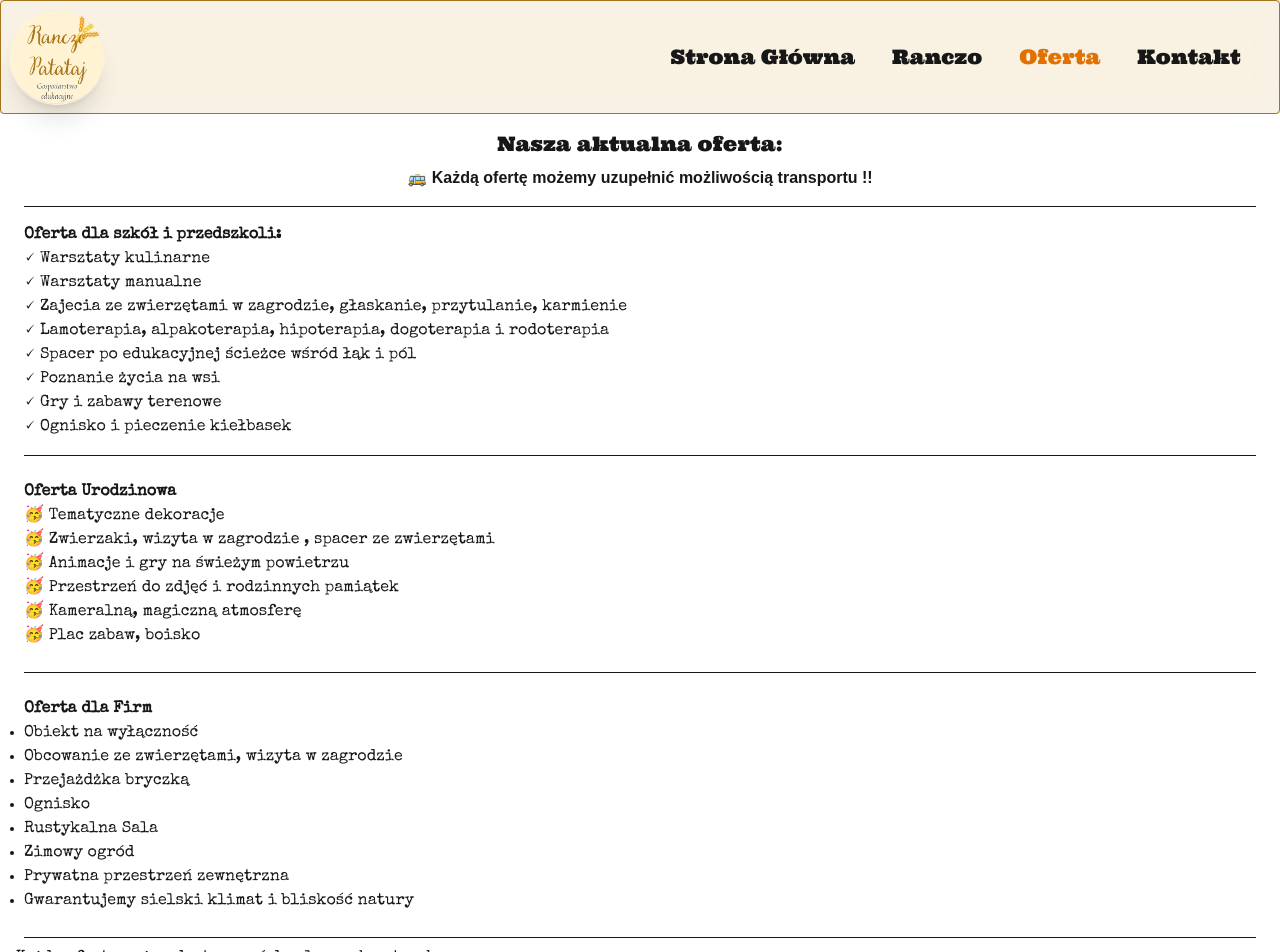
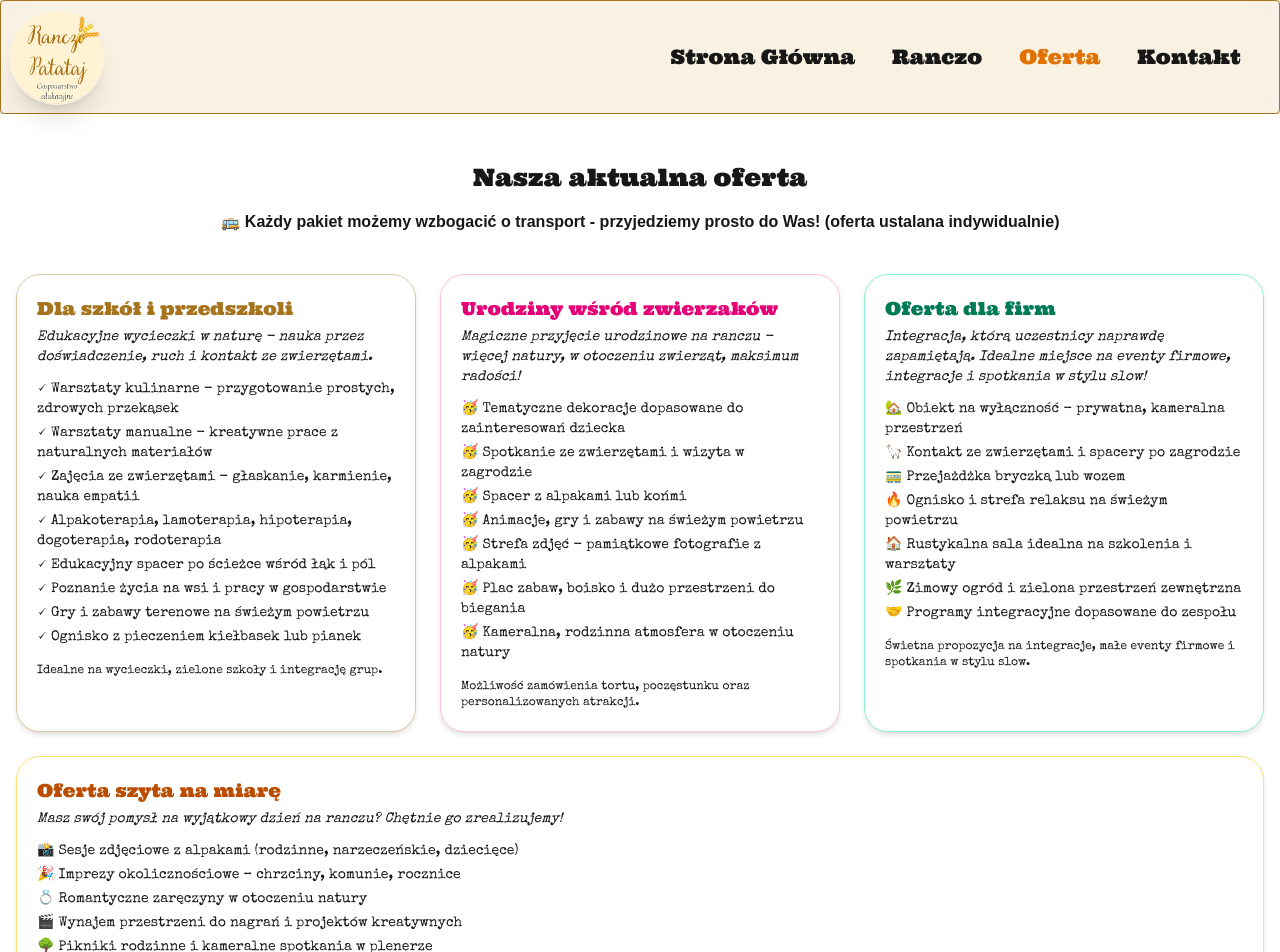
Before and after one commit to sabaudianin/ranczo-patataj, a Next.js app: page /oferta in a window 1280 px wide. Shown: the top 952 px of the page. Built offline with nearby package versions, Linux system fonts and the light colour scheme; a web font is replaced by a local one.

Commit message:
feat build offers for diferrent types of clients

```diff
--- a/app/oferta/page.tsx
+++ b/app/oferta/page.tsx
@@ -33,68 +33,131 @@ export default function Oferta() {
         strategy="afterInteractive"
         dangerouslySetInnerHTML={{ __html: JSON.stringify(servicesJsonLd) }}
       />
-      <div className="py-24 md:py-4 max-w-7xl mx-auto px-4">
-        <h1 className="text-center font-ultra text-xl">
-          Nasza aktualna oferta:
-        </h1>
+
+      <section
+        className="py-24 md:py-12 max-w-7xl mx-auto px-4"
+        id="oferta"
+      >
+        <h2 className="text-center font-ultra text-2xl mb-2">
+          Nasza aktualna oferta
+        </h2>
         <p className="font-semibold py-2 text-center">
-          🚌 Każdą ofertę możemy uzupełnić możliwością transportu !!
+          🚌 Każdy pakiet możemy wzbogacić o transport - przyjedziemy prosto do
+          Was! (oferta ustalana indywidualnie)
         </p>
-        <hr className="m-2" />
-        <ul className="p-2 font-special">
-          <span className="font-semibold">
-            {" "}
-            Oferta dla szkół i przedszkoli:
-          </span>
-          <li className="text-xs"></li>
-          <li>🗸 Warsztaty kulinarne</li>
-          <li>🗸 Warsztaty manualne</li>
+
+        <div className="mt-8 grid gap-6 md:grid-cols-2 xl:grid-cols-3">
+          {/* KARTA: SZKOŁY I PRZEDSZKOLA */}
+          <article className="rounded-3xl border border-[var(--c-primary)]/40 p-5 shadow-md flex flex-col">
+            <h3 className="font-ultra text-lg mb-1 text-[var(--c-primary)]">
+              Dla szkół i przedszkoli
+            </h3>
+            <p className="text-sm italic mb-3 font-special">
+              Edukacyjne wycieczki w naturę - nauka przez doświadczenie, ruch i
+              kontakt ze zwierzętami.
+            </p>
+            <ul className="font-special text-sm space-y-1">
               <li>
-            🗸 Zajecia ze zwierzętami w zagrodzie, głaskanie, przytulanie,
-            karmienie
+                🗸 Warsztaty kulinarne - przygotowanie prostych, zdrowych
+                przekąsek
               </li>
               <li>
-            🗸 Lamoterapia, alpakoterapia, hipoterapia, dogoterapia i rodoterapia
+                🗸 Warsztaty manualne - kreatywne prace z naturalnych materiałów
               </li>
-          <li>🗸 Spacer po edukacyjnej ścieżce wśród łąk i pól</li>
-          <li>🗸 Poznanie życia na wsi</li>
+              <li>
+                🗸 Zajęcia ze zwierzętami - głaskanie, karmienie, nauka empatii
+              </li>
+              <li>
+                🗸 Alpakoterapia, lamoterapia, hipoterapia, dogoterapia,
+                rodoterapia
+              </li>
+              <li>🗸 Edukacyjny spacer po ścieżce wśród łąk i pól</li>
+              <li>🗸 Poznanie życia na wsi i pracy w gospodarstwie</li>
+              <li>🗸 Gry i zabawy terenowe na świeżym powietrzu</li>
+              <li>🗸 Ognisko z pieczeniem kiełbasek lub pianek</li>
+            </ul>
+            <p className="mt-4 text-xs  font-special">
+              Idealne na wycieczki, zielone szkoły i integrację grup.
+            </p>
+          </article>
 
-          <li>🗸 Gry i zabawy terenowe</li>
-          <li>🗸 Ognisko i pieczenie kiełbasek</li>
+          {/* KARTA: URODZINY DZIECIĘCE */}
+          <article className="rounded-3xl border border-pink-300/70 p-5 shadow-md flex flex-col">
+            <h3 className="font-ultra text-lg mb-1 text-pink-600">
+              Urodziny wśród zwierzaków
+            </h3>
+            <p className="text-sm italic mb-3 font-special">
+              Magiczne przyjęcie urodzinowe na ranczu - więcej natury, w
+              otoczeniu zwierząt, maksimum radości!
+            </p>
+            <ul className="font-special text-sm space-y-1">
+              <li>
+                🥳 Tematyczne dekoracje dopasowane do zainteresowań dziecka
+              </li>
+              <li>🥳 Spotkanie ze zwierzętami i wizyta w zagrodzie</li>
+              <li>🥳 Spacer z alpakami lub końmi</li>
+              <li>🥳 Animacje, gry i zabawy na świeżym powietrzu</li>
+              <li>🥳 Strefa zdjęć - pamiątkowe fotografie z alpakami</li>
+              <li>🥳 Plac zabaw, boisko i dużo przestrzeni do biegania</li>
+              <li>🥳 Kameralna, rodzinna atmosfera w otoczeniu natury</li>
             </ul>
-        <hr className="m-2" />
-        <ul className="px-2 py-4 font-special">
-          <span className="font-semibold">Oferta Urodzinowa</span>
-          <li>🥳 Tematyczne dekoracje</li>
-          <li>🥳 Zwierzaki, wizyta w zagrodzie , spacer ze zwierzętami</li>
-          <li>🥳 Animacje i gry na świeżym powietrzu </li>
-          <li> 🥳 Przestrzeń do zdjęć i rodzinnych pamiątek </li>
-          <li>🥳 Kameralną, magiczną atmosferę</li>
-          <li>🥳 Plac zabaw, boisko</li>
+            <p className="mt-4 text-xs font-special">
+              Możliwość zamówienia tortu, poczęstunku oraz personalizowanych
+              atrakcji.
+            </p>
+          </article>
+
+          {/* KARTA: OFERTA DLA FIRM */}
+          <article className=" rounded-3xl border border-emerald-300/70 p-5 shadow-md flex flex-col">
+            <h3 className="font-ultra text-lg mb-1 text-emerald-700">
+              Oferta dla firm
+            </h3>
+            <p className="text-sm italic mb-3 font-special">
+              Integracja, którą uczestnicy naprawdę zapamiętają. Idealne miejsce
+              na eventy firmowe, integracje i spotkania w stylu slow!
+            </p>
+            <ul className="font-special text-sm space-y-1">
+              <li>🏡 Obiekt na wyłączność - prywatna, kameralna przestrzeń</li>
+              <li>🦙 Kontakt ze zwierzętami i spacery po zagrodzie</li>
+              <li>🚃 Przejażdżka bryczką lub wozem</li>
+              <li>🔥 Ognisko i strefa relaksu na świeżym powietrzu</li>
+              <li>🏠 Rustykalna sala idealna na szkolenia i warsztaty</li>
+              <li>🌿 Zimowy ogród i zielona przestrzeń zewnętrzna</li>
+              <li>🤝 Programy integracyjne dopasowane do zespołu</li>
             </ul>
+            <p className="mt-4 text-xs font-special">
+              Świetna propozycja na integracje, małe eventy firmowe i spotkania
+              w stylu slow.
+            </p>
+          </article>
 
-        <hr className="m-2" />
-        <ul className="px-2 py-4 font-special list-disc">
-          <span className="font-semibold">Oferta dla Firm</span>
-          <li>Obiekt na wyłączność</li>
-          <li>Obcowanie ze zwierzętami, wizyta w zagrodzie</li>
-          <li>Przejażdżka bryczką</li>
-          <li>Ognisko </li>
-          <li>Rustykalna Sala</li>
-          <li>Zimowy ogród </li>
-          <li>Prywatna przestrzeń zewnętrzna</li>
-          <li>Gwarantujemy sielski klimat i bliskość natury</li>
+          {/* KARTA: OFERTA SZYTA NA MIARĘ */}
+          <article className=" rounded-3xl border border-amber-300/70 p-5 shadow-md flex flex-col md:col-span-2 xl:col-span-3">
+            <h3 className="font-ultra text-lg mb-1 text-amber-700">
+              Oferta szyta na miarę
+            </h3>
+            <p className="text-sm italic mb-3 font-special">
+              Masz swój pomysł na wyjątkowy dzień na ranczu? Chętnie go
+              zrealizujemy!
+            </p>
+            <ul className="font-special text-sm space-y-1">
+              <li>
+                📸 Sesje zdjęciowe z alpakami (rodzinne, narzeczeńskie,
+                dziecięce)
+              </li>
+              <li>🎉 Imprezy okolicznościowe – chrzciny, komunie, rocznice</li>
+              <li>💍 Romantyczne zaręczyny w otoczeniu natury</li>
+              <li>🎬 Wynajem przestrzeni do nagrań i projektów kreatywnych</li>
+              <li>🌳 Pikniki rodzinne i kameralne spotkania w plenerze</li>
             </ul>
-        <hr className="m-2" />
-        <ul className="font-special">
-          <span>Każdą oferte można dostosować do własnych potrzeb</span>
-          <li>Sesje zdjęciowe</li>
-          <li>Imprezy okolicznościowe</li>
-          <li></li>
-          <li></li>
-          <li></li>
-        </ul>
+            <p className="mt-4 font-special">
+              Napisz do nas, opowiedz o swoich potrzebach, a my przygotujemy
+              indywidualną propozycję, dopasowaną do liczby osób, wieku
+              uczestników i budżetu.
+            </p>
+          </article>
         </div>
+      </section>
     </>
   );
 }
--- a/components/navbar/Navbar.tsx
+++ b/components/navbar/Navbar.tsx
@@ -121,6 +121,7 @@ export const Navbar: React.FC = () => {
                           className={`block rounded-lg px-3 py-4 transition hover:bg-amber-50 transition-colors hover:text-amber-500 text-xs font-ultra ${
                             active && "text-amber-600"
                           }`}
+                          onClick={() => setIsOpen(false)}
                         >
                           {link.label}
                         </Link>
```
Lines whose indentation alone changed are shown as unchanged.
